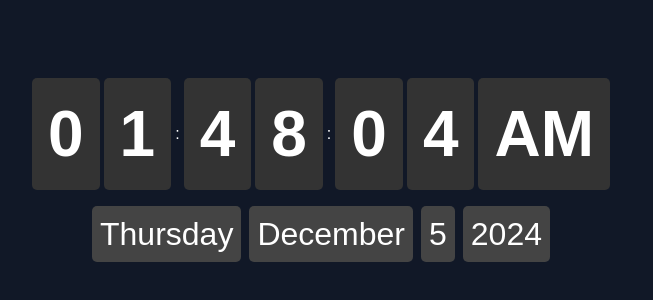
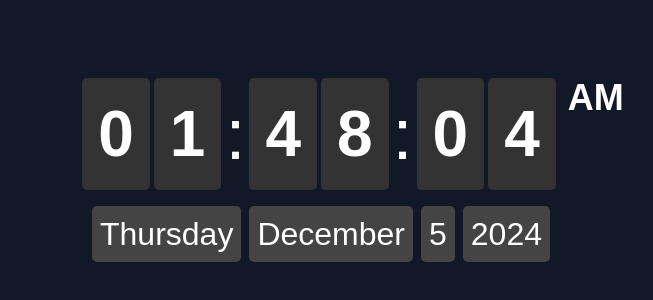
Before and after one commit to Oscar-Ruelas/date-time-tailwind, a website: page public/index.html in a window 1280 px wide. Shown: the part 230-530 px from the top of the page, without its empty margins (319-972 px from the left). Drawn offline with Linux system fonts and the light colour scheme.

Commit message:
made some improvements

```diff
--- a/src/input.css
+++ b/src/input.css
@@ -29,6 +29,43 @@ body {
     animation: flip 0.6s ease-in-out;
 }
 
+.seconds-container {
+    position: relative; /* Required for absolute positioning of AM/PM */
+}
+
+
+/* Enlarge the colons */
+.time span:not(.flip-container):not(.ml-2) {
+    font-size: 72px; /* Matches/enlarges colons */
+    line-height: 1; /* Ensures proper alignment */
+    color: white; /* Matches digits */
+    vertical-align: middle; /* Aligns with digits */
+}
+
+/* Adjust spacing for AM/PM */
+.amOrPM {
+    font-size: 36px; /* Smaller font size for AM/PM */
+    line-height: 1; /* Compact line height */
+    text-align: center;
+    color: white;
+    background-color: transparent;
+    border-radius: 0;
+    width: auto;
+    height: auto;
+    position: absolute; /* For fine positioning */
+    top: -62px; /* Maintain position */
+    right: -80px; /* Reduce spacing with seconds */
+    display: flex;
+    align-items: center;
+    justify-content: center;
+}
+
+/* Adjust seconds container to support relative positioning */
+.flip-container.ml-2 {
+    position: relative; /* Relative for AM/PM placement */
+    margin-left: 0.5rem; /* Reduce spacing */
+}
+
 
 /* Cube Date Animation */
 .cube-container {
```
Also changed, not shown: public/style.css.
